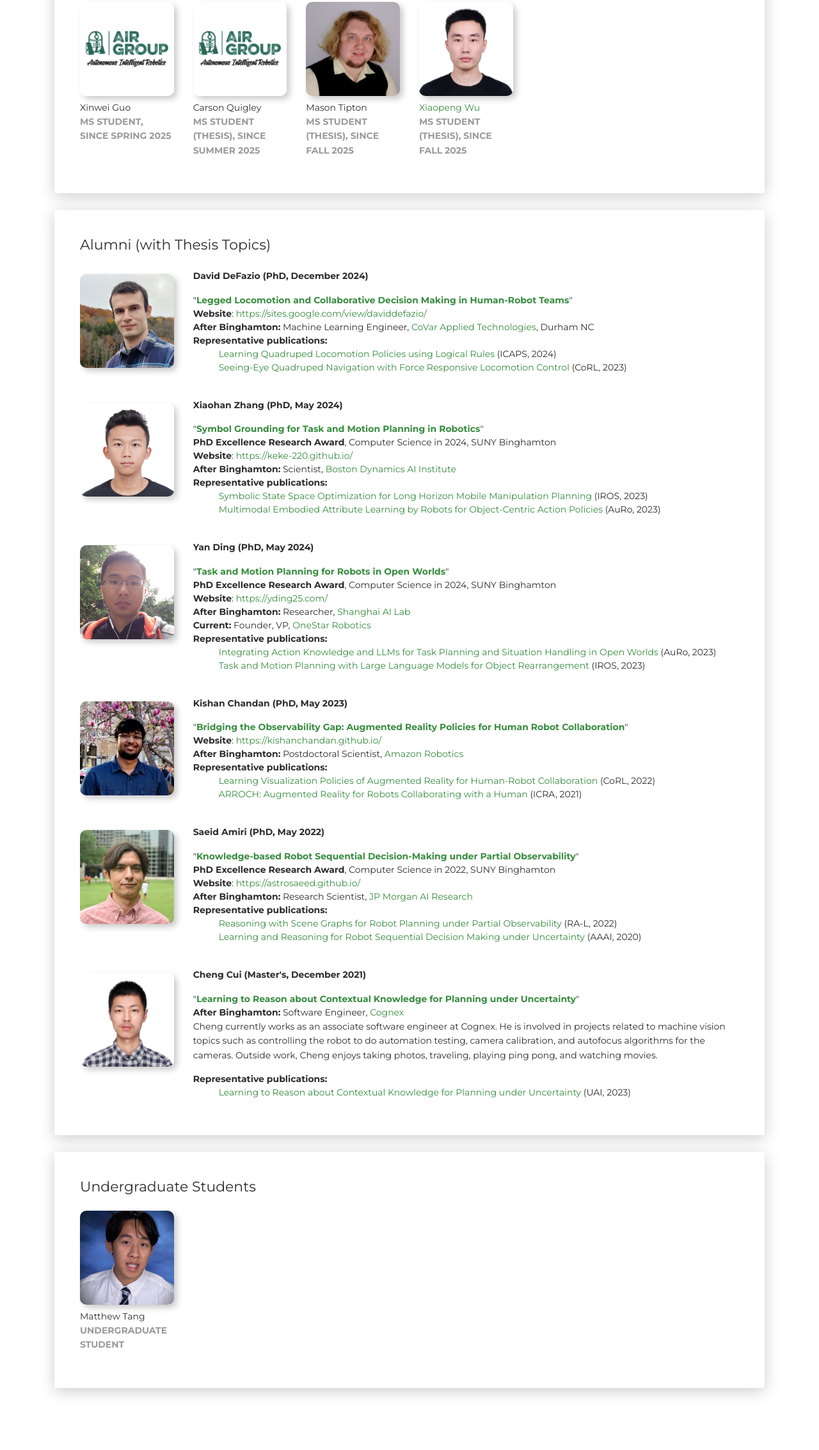
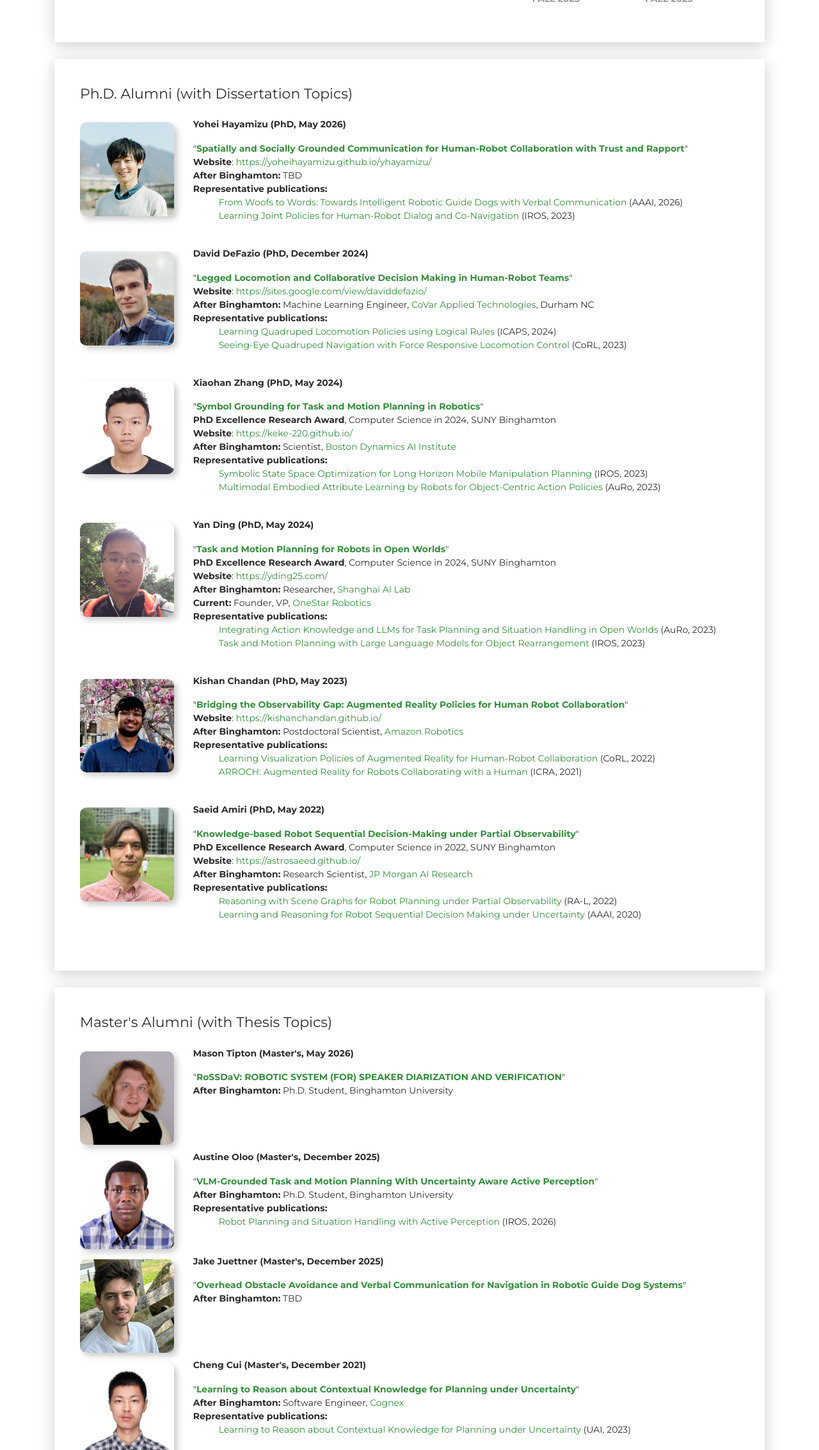
Before and after one commit to bu-air-lab/bu-air-lab.github.io, a plain HTML site: page index.html in a window 1280 px wide. Shown: the part 3979-6245 px from the top of the page at 64% size. Drawn offline with Linux system fonts and the light colour scheme.

Commit message:
added recent theses

```diff
--- a/index.html
+++ b/index.html
@@ -417,10 +417,6 @@
         </div> -->
 
 
-        <div class="col-lg-2 col-md-3 cc-reference-header"><img src="headshots/hayamizu.jpg" alt="Image" class="headshot"/>
-          <div class="h7 pt-2"><a href="https://yoheihayamizu.github.io/yhayamizu/">Yohei Hayamizu</a></div>
-          <p class="category">PhD Student, Since Fall 2021</p>
-        </div>
 
         <div class="col-lg-2 col-md-3 cc-reference-header"><img src="headshots/altaweel.jpg" alt="Image" class="headshot"/>
           <div class="h7 pt-2"><a href="https://sites.google.com/view/zainabaltaweel/">Zainab Altaweel</a></div>
@@ -442,20 +438,20 @@
           <p class="category">MS Student, Since Fall 2024</p>
         </div>
 
-        <div class="col-lg-2 col-md-3 cc-reference-header"><img src="images/logo2.jpg" alt="Image" class="headshot"/>
+        <!-- <div class="col-lg-2 col-md-3 cc-reference-header"><img src="images/logo2.jpg" alt="Image" class="headshot"/>
           <div class="h7 pt-2">Chao Lin</div>
           <p class="category">MS Student, Since Spring 2025</p>
-        </div>
-
-        <div class="col-lg-2 col-md-3 cc-reference-header"><img src="images/logo2.jpg" alt="Image" class="headshot"/>
+        </div> -->
+
+        <!-- <div class="col-lg-2 col-md-3 cc-reference-header"><img src="images/logo2.jpg" alt="Image" class="headshot"/>
           <div class="h7 pt-2">Xinwei Guo</div>
           <p class="category">MS Student, Since Spring 2025</p>
-        </div>
-
-        <div class="col-lg-2 col-md-3 cc-reference-header"><img src="images/logo2.jpg" alt="Image" class="headshot"/>
+        </div> -->
+
+        <!-- <div class="col-lg-2 col-md-3 cc-reference-header"><img src="images/logo2.jpg" alt="Image" class="headshot"/>
           <div class="h7 pt-2">Carson Quigley</div>
           <p class="category">MS Student (Thesis), Since Summer 2025</p>
-        </div>
+        </div> -->
 
         <div class="col-lg-2 col-md-3 cc-reference-header"><img src="headshots/tipton.jpg" alt="Image" class="headshot"/>
           <div class="h7 pt-2">Mason Tipton</div>
@@ -516,17 +512,35 @@
     </div>
 
 
-
-
-
-
     <div class="card" data-aos="zoom-in">
 
-      <div class="h5">Alumni (with Thesis Topics)</div><br>
+      <div class="h5">Ph.D. Alumni (with Dissertation Topics)</div><br>
 
       <div class="carousel slide" id="cc-Indicators" data-ride="carousel">
 
         <div class="carousel-inner">
+
+
+
+          <div class="row">
+            <div class="col-lg-2 col-md-3 cc-reference-header">
+              <div class="h6 pt-2"><img src="headshots/hayamizu.jpg" alt="Image" class="headshot"/></div>
+            </div>
+            <div class="col-lg-10 col-md-9">
+              <p><b>Yohei Hayamizu (PhD, May 2026)</b></p>
+              "<a href="2026-Hayamizu-Dissertaion.pdf"><b>Spatially and Socially Grounded Communication for Human-Robot Collaboration with Trust and Rapport</b></a>"<br>
+              <b>Website</b>: <a href="https://yoheihayamizu.github.io/yhayamizu/">https://yoheihayamizu.github.io/yhayamizu/</a><br>
+              <b>After Binghamton:</b> TBD<br>
+              <b>Representative publications:</b>
+              <ul>
+                <a href="https://arxiv.org/pdf/2603.12574">From Woofs to Words: Towards Intelligent Robotic Guide Dogs with Verbal Communication</a> (AAAI, 2026)<br>
+                <a href="papers/hayamizu2023learning.pdf">Learning Joint Policies for Human-Robot Dialog and Co-Navigation</a> (IROS, 2023)
+              </ul>
+              <br>
+            </div>
+          </div>
+
+
 
           <div class="row">
             <div class="col-lg-2 col-md-3 cc-reference-header">
@@ -629,6 +643,65 @@
 
 
 
+        </div>
+      </div>
+    </div>
+
+
+
+    <div class="card" data-aos="zoom-in">
+
+      <div class="h5">Master's Alumni (with Thesis Topics)</div><br>
+
+      <div class="carousel slide" id="cc-Indicators" data-ride="carousel">
+
+        <div class="carousel-inner">
+
+
+
+
+
+          <div class="row">
+            <div class="col-lg-2 col-md-3 cc-reference-header">
+              <div class="h6 pt-2"><img src="headshots/tipton.jpg" alt="Image" class="headshot"/></div>
+            </div>
+            <div class="col-lg-10 col-md-9">
+              <p><b>Mason Tipton (Master's, May 2026)</b></p>
+              "<a href="thesis/2026-Tipton-Thesis.pdf"><b>RoSSDaV: ROBOTIC SYSTEM (FOR) SPEAKER DIARIZATION AND VERIFICATION</b></a>"<br>
+              <b>After Binghamton:</b> Ph.D. Student, Binghamton University<br>
+            </div>
+          </div>
+
+
+
+          <div class="row">
+            <div class="col-lg-2 col-md-3 cc-reference-header">
+              <div class="h6 pt-2"><img src="headshots/oloo.jpg" alt="Image" class="headshot"/></div>
+            </div>
+            <div class="col-lg-10 col-md-9">
+              <p><b>Austine Oloo (Master's, December 2025)</b></p>
+              "<a href="thesis/2025-Oloo-Thesis.pdf"><b>VLM-Grounded Task and Motion Planning With Uncertainty Aware Active Perception</b></a>"<br>
+              <b>After Binghamton:</b> Ph.D. Student, Binghamton University<br>
+              <b>Representative publications:</b>
+              <ul>
+                <a href="https://arxiv.org/pdf/2604.26988">Robot Planning and Situation Handling with Active Perception</a> (IROS, 2026)
+              </ul>
+            </div>
+          </div>
+
+
+          <div class="row">
+            <div class="col-lg-2 col-md-3 cc-reference-header">
+              <div class="h6 pt-2"><img src="headshots/Juettner.jpg" alt="Image" class="headshot"/></div>
+            </div>
+            <div class="col-lg-10 col-md-9">
+              <p><b>Jake Juettner (Master's, December 2025)</b></p>
+              "<a href="thesis/2025-Juettner-thesis.pdf"><b>Overhead Obstacle Avoidance and Verbal Communication for Navigation in Robotic Guide Dog Systems</b></a>"<br>
+              <b>After Binghamton:</b> TBD
+            </div>
+          </div>
+
+
           <div class="row">
             <div class="col-lg-2 col-md-3 cc-reference-header">
               <div class="h6 pt-2"><img src="headshots/cui.jpg" alt="Image" class="headshot"/></div>
@@ -637,7 +710,6 @@
               <p><b>Cheng Cui (Master's, December 2021)</b></p>
               "<a href="thesis/2021-Thesis-Cui.pdf"><b>Learning to Reason about Contextual Knowledge for Planning under Uncertainty</b></a>"<br>
               <b>After Binghamton:</b> Software Engineer, <a href="https://www.cognex.com/">Cognex</a><br>
-              <p>Cheng currently works as an associate software engineer at Cognex. He is involved in projects related to machine vision topics such as controlling the robot to do automation testing, camera calibration, and autofocus algorithms for the cameras. Outside work, Cheng enjoys taking photos, traveling, playing ping pong, and watching movies.</p>
               <b>Representative publications:</b>
               <ul>
                 <a href="https://proceedings.mlr.press/v216/cui23a/cui23a.pdf">Learning to Reason about Contextual Knowledge for Planning under Uncertainty</a> (UAI, 2023)
```
Also changed, not shown: 4 other files.
